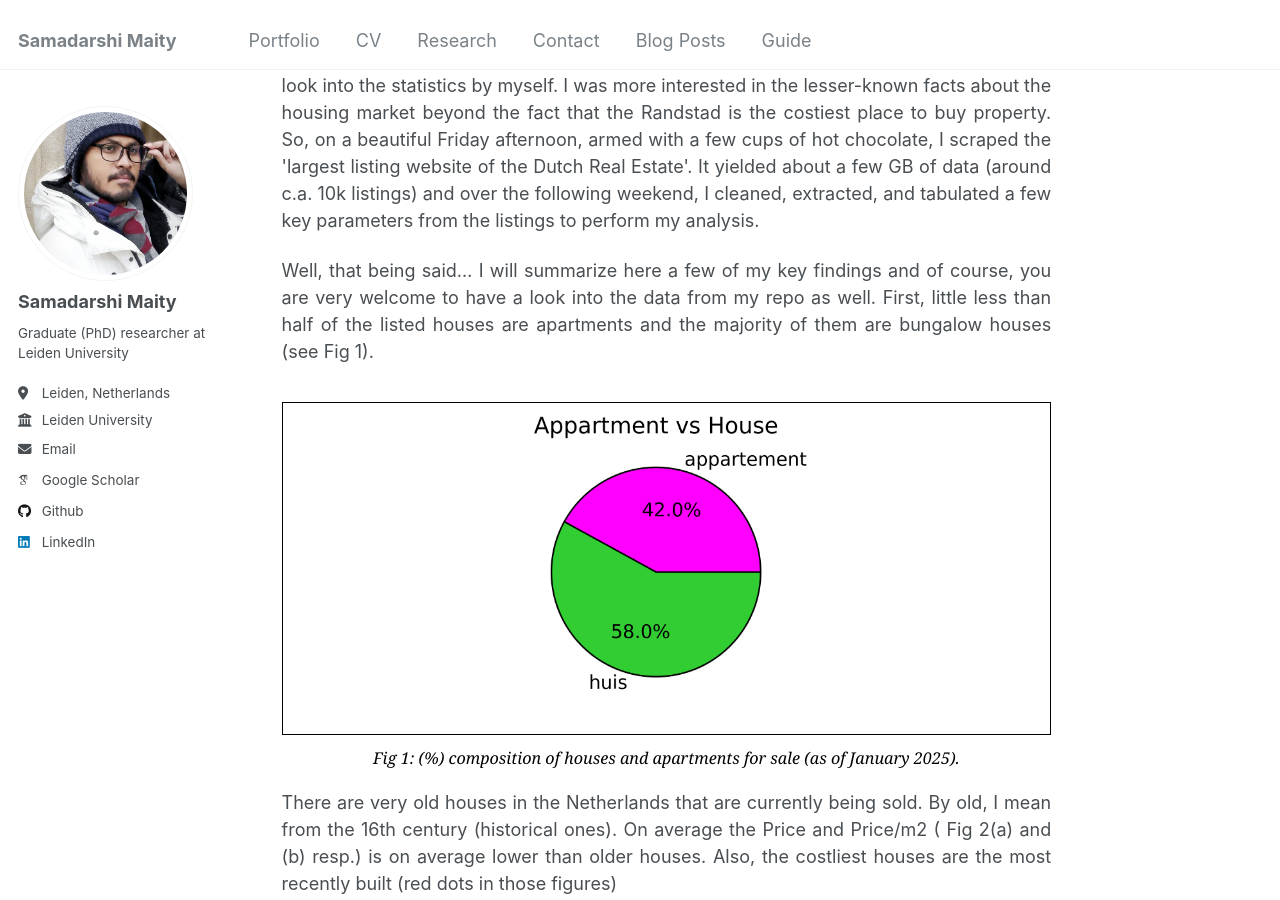
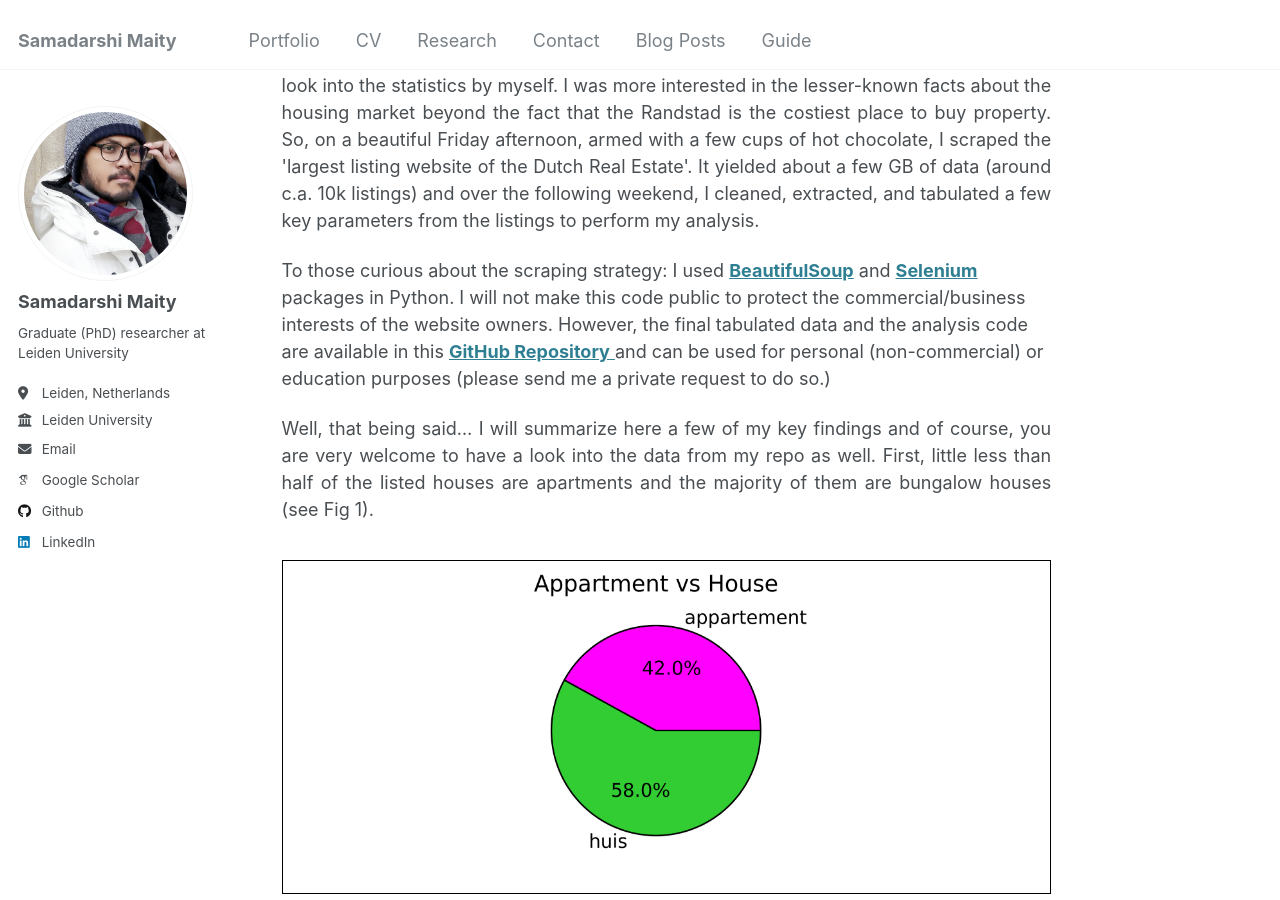
Before and after one commit to Samadarshi-Maity/Samadarshi-Maity.github.io, a Jekyll site: the page built from _portfolio/portfolio-2.html, in a window 1280 px wide and 900 px high, scrolled down 437 px. Built offline with Jekyll 4.4.1, drawn with Linux system fonts in a browser that asks for light colours; some web fonts are replaced.

Commit message:
Update portfolio-2.html

```diff
--- a/_portfolio/portfolio-2.html
+++ b/_portfolio/portfolio-2.html
@@ -82,7 +82,9 @@ collection: portfolio
 	<p style="text-align:justify;">
 	Yet the curious child inside me was undeterred and urged my consciousness to take a look into the statistics by myself. I was more interested in the lesser-known facts about the housing market beyond the fact that the Randstad is the costiest place to buy property. So, on a beautiful Friday afternoon, armed with a few cups of hot chocolate, I scraped the 'largest listing website of the Dutch Real Estate'. It yielded about a few GB of data (around c.a. 10k listings) and over the following weekend, I cleaned, extracted, and tabulated a few key parameters from the listings to perform my analysis.
 	</p>
-
+		<p>
+	To those curious about the scraping strategy: I used <a href = 'https://www.crummy.com/software/BeautifulSoup/bs4/doc/'><b>BeautifulSoup</b></a> and <a href = 'https://pypi.org/project/selenium/'><b>Selenium</b></a> packages in Python. I will not make this code public to protect the commercial/business interests of the website owners. However, the final tabulated data and the analysis code are available in this <a href = 'https://github.com/Samadarshi-Maity/Dutch_Real_Estate'> <b>GitHub Repository</b> </a> and can be used for personal (non-commercial) or education purposes (please send me a private request to do so.)
+	</p>
 	<p style="text-align:justify;">
 	Well, that being said…  I will summarize here a few of my key findings and of course, you are very welcome to have a look into the data from my repo as well.  First, little less than half of the listed houses are apartments and the majority of them are bungalow houses (see Fig 1).
 	</p>
```
